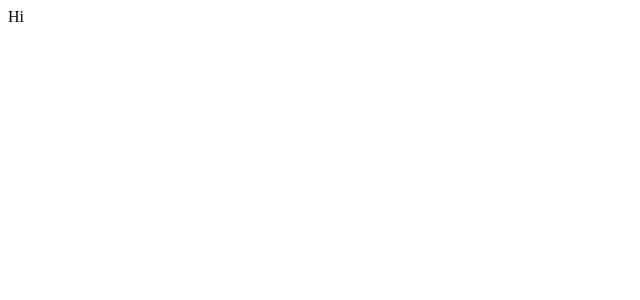
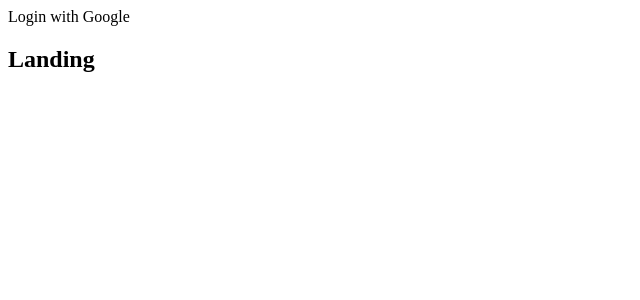
Before and after one commit to nickpaolino/remit, a React (Create React App) app in the folder client/: page / in a window 1280 px wide. Shown: the top 300 px of the page, without its empty margins (0-640 px from the left). Built offline with nearby package versions, Linux system fonts and the light colour scheme.

Commit message:
Added axios and redux-thunk libraries

```diff
--- a/client/src/components/App.js
+++ b/client/src/components/App.js
@@ -1,8 +1,26 @@
 import React from "react";
+import { BrowserRouter, Route } from "react-router-dom";
+
+import Header from "./Header";
+
+const Dashboard = () => <h2>Dashboard</h2>;
+const SurveyNew = () => <h2>SurveyNew</h2>;
+const Landing = () => <h2>Landing</h2>;
 
 class App extends React.Component {
   render() {
-    return <div>Hi</div>;
+    return (
+      <div>
+        <BrowserRouter>
+          <div>
+            <Header />
+            <Route exact path="/" component={Landing} />
+            <Route exact path="/surveys" component={Dashboard} />
+            <Route path="/surveys/new" component={SurveyNew} />
+          </div>
+        </BrowserRouter>
+      </div>
+    );
   }
 }
 
--- /dev/null
+++ b/client/src/components/Header.js
@@ -0,0 +1,13 @@
+import React from "react";
+
+class Header extends React.Component {
+  render() {
+    return (
+      <div>
+        <a>Login with Google</a>
+      </div>
+    );
+  }
+}
+
+export default Header;
--- a/package.json
+++ b/package.json
@@ -16,6 +16,7 @@
   "author": "",
   "license": "ISC",
   "dependencies": {
+    "axios": "^0.18.0",
     "concurrently": "^3.5.1",
     "cookie-session": "^2.0.0-beta.3",
     "express": "^4.16.2",
@@ -25,6 +26,7 @@
     "passport-google-oauth20": "^1.0.0",
     "react-redux": "^5.0.7",
     "react-router-dom": "^4.2.2",
-    "redux": "^3.7.2"
+    "redux": "^3.7.2",
+    "redux-thunk": "^2.2.0"
   }
 }
```
Also changed, not shown: 1 other file (tests, documents, lock files or other folders).
